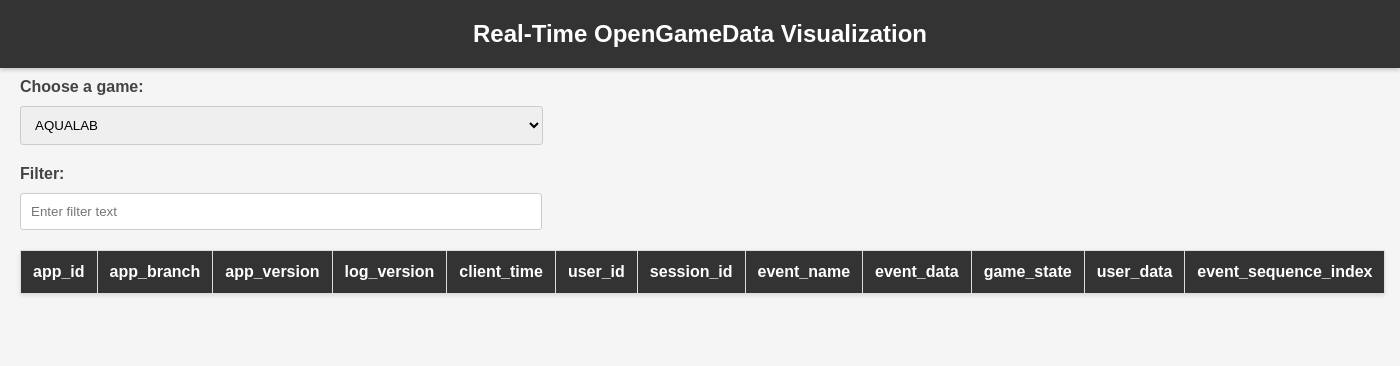
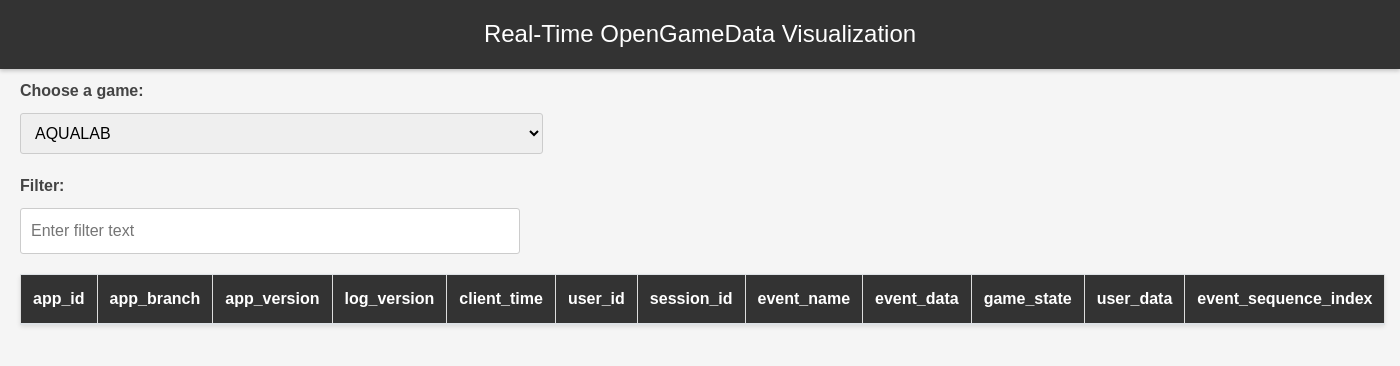
Before and after one commit to opengamedata/ogd-api-utils, a Flask app: page / in a window 1400 px wide. Shown: the top 366 px of the page. Run offline with Flask 2, Linux system fonts and the light colour scheme; lists and menus that the app fills with data are empty; some libraries are stand-ins or nearby versions.

Commit message:
Add some very basic bootstrap styling for tables.
This is basically redundant with the custom styling Jim put in,
but hopefully this will at least get some of the adaptive stuff set up.

```diff
--- a/apps/monitor/templates/index.html
+++ b/apps/monitor/templates/index.html
@@ -3,6 +3,9 @@
 
 <head>
     <title>OGD Real-Time Event Monitor</title>
+    <link rel="stylesheet" href="https://cdn.jsdelivr.net/npm/bootstrap@4.0.0/dist/css/bootstrap.min.css"
+        integrity="sha384-Gn5384xqQ1aoWXA+058RXPxPg6fy4IWvTNh0E263XmFcJlSAwiGgFAW/dAiS6JXm"
+        crossorigin="anonymous">
     <link rel="stylesheet" type="text/css" href="{{ url_for('static',filename='styles.css') }}">
     <script src="https://cdn.socket.io/4.7.4/socket.io.min.js"
             integrity="sha384-Gr6Lu2Ajx28mzwyVR8CFkULdCU7kMlZ9UthllibdOSo6qAiN+yXNHqtgdTvFXMT4"
@@ -45,8 +48,8 @@
         </div>
 
         <div class="table-container">
-            <table id="logger-table" border="1">
-                <thead>
+            <table class="table" id="logger-table" border="1">
+                <thead class="thead dark">
                     <tr>
                         <th>app_id</th>
                         <th>app_branch</th>
```
